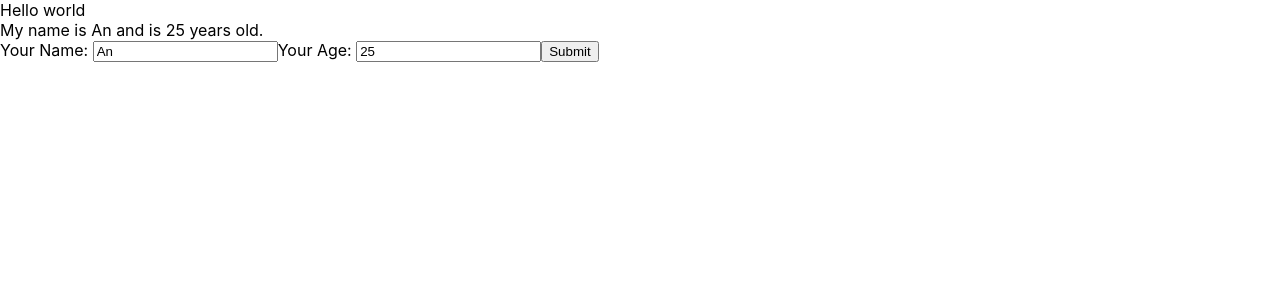
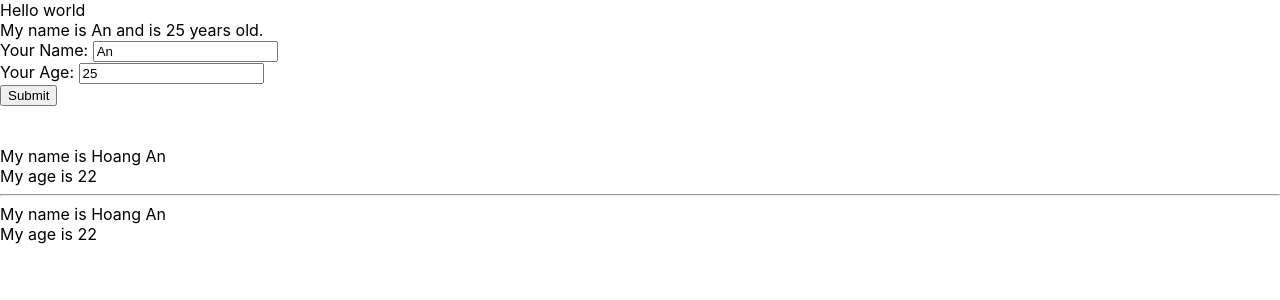
Before and after one commit to lehoangan227/React-Project, a React (Create React App) app: page / in a window 1280 px wide. Shown: the top 300 px of the page. Built offline with nearby package versions, Linux system fonts and the light colour scheme.

Commit message:
update 5

```diff
--- /dev/null
+++ b/src/components/DisplayInfor.js
@@ -0,0 +1,15 @@
+import React from "react";
+
+class DisplayInfor extends React.Component{
+    render(){
+        console.log(this.props);
+        const {age, name} = this.props;
+        return (
+            <div>
+                <div>My name is {name}</div>
+                <div>My age is {age}</div>
+            </div>
+        );
+    }
+}
+export default DisplayInfor;
--- a/src/components/Mycomponents.js
+++ b/src/components/Mycomponents.js
@@ -1,11 +1,16 @@
 import React, { version } from "react";
 import UserInfor from "./UserInfor";
+import DisplayInfor from "./DisplayInfor";
 class MyComponent extends React.Component{
     render(){
+        const myInfor = ["ab", "c", "d"];
         return (
             <div>
-
                 <UserInfor/>
+                <br/><br/>
+                <DisplayInfor name={"Hoang An"} age={22}/>
+                <hr/>
+                <DisplayInfor name={"Hoang An"} age={22} myInfor={myInfor}/>
             </div>
         );
     }
--- a/src/components/UserInfor.js
+++ b/src/components/UserInfor.js
@@ -30,9 +30,10 @@
                 <form onSubmit={(event)=>this.handleOnSubmit(event)}>
                     <label>Your Name: </label>
                     <input value={this.state.name} type="text" onChange={(event)=>this.handleOnChangeName(event)}/>
-
+                    <br/>
                     <label>Your Age: </label>
                     <input value={this.state.age} type="text" onChange={(event)=>this.handleOnChangeAge(event)}/>
+                    <br/>
                     <button>Submit</button>
                 </form>
             </div>
```
